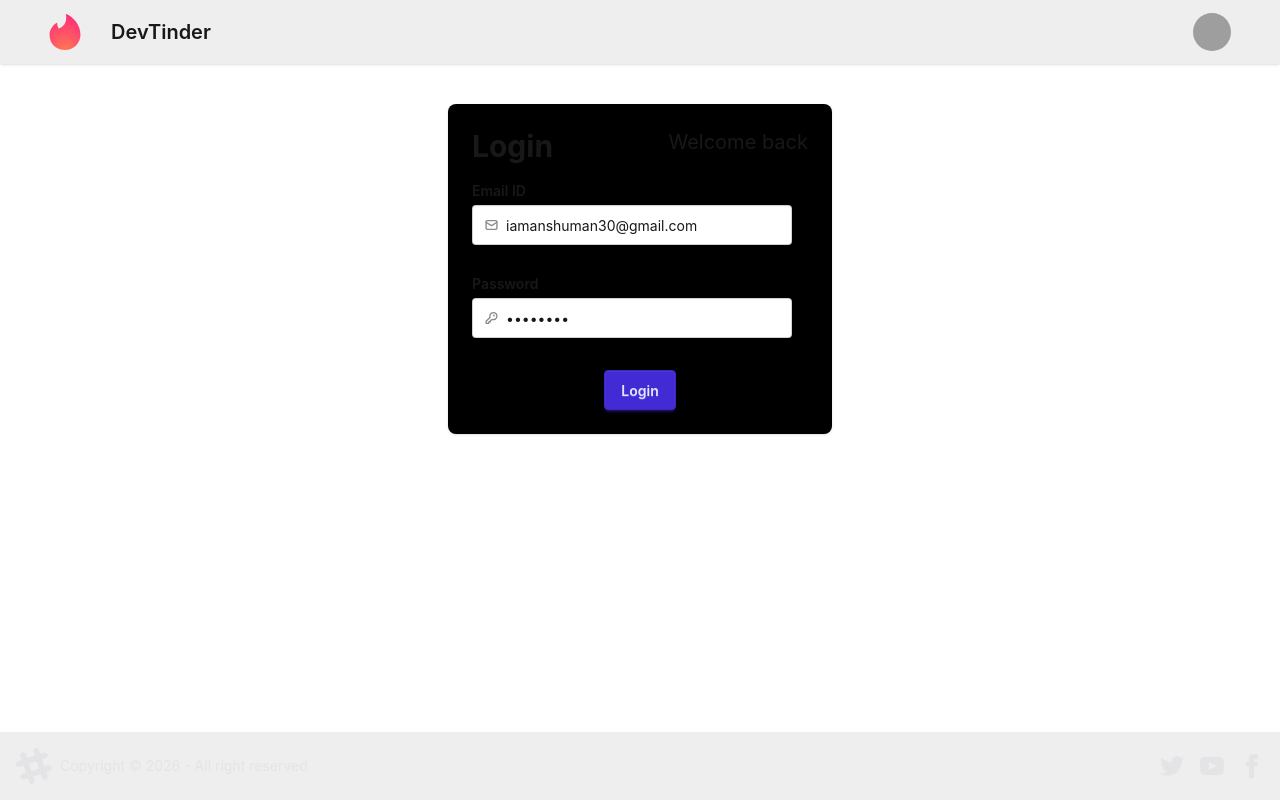
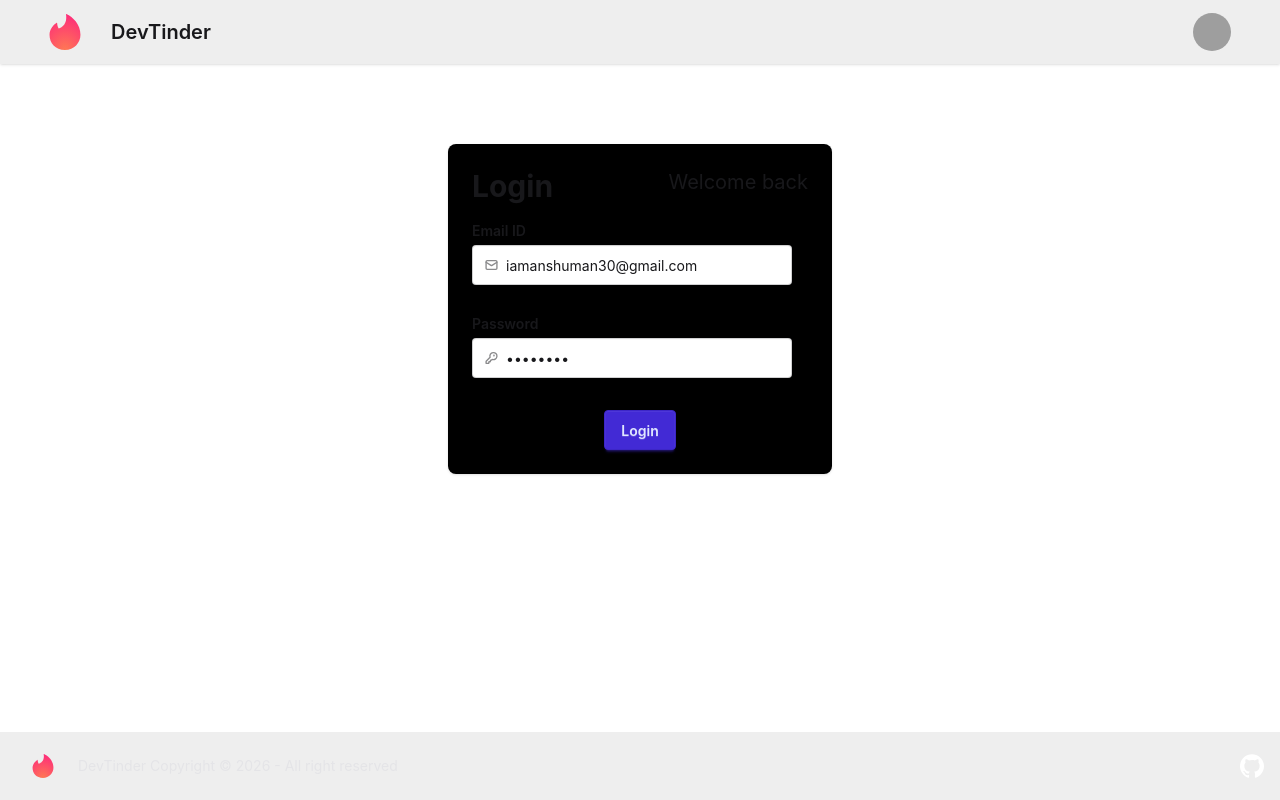
Before and after one commit to Ansh30a/AKXR, a React (Vite) app in the folder BE-01/NamasteNodeJS/devTinder-web/: page /login in a window 1280 px wide. Built offline with nearby package versions, Linux system fonts and the light colour scheme; grey boxes are pictures that could not be loaded.

Commit message:
feat: add Redux store setup, integrate Provider in App component, and include GitHub SVG in Footer

```diff
--- a/BE-01/NamasteNodeJS/devTinder-web/src/App.tsx
+++ b/BE-01/NamasteNodeJS/devTinder-web/src/App.tsx
@@ -2,10 +2,13 @@ import { BrowserRouter, Route, Routes } from "react-router-dom";
 import Body from "./components/Body";
 import Login from "./components/Login";
 import Profile from "./components/Profile";
+import { Provider } from "react-redux";
+import appStore from "./store/appStore";
 
 const App = () => {
     return (
         <>
+            <Provider store={appStore}>
                 <BrowserRouter basename="/">
                     <Routes>
                         <Route path="/" element={<Body />}>
@@ -14,6 +17,7 @@ const App = () => {
                         </Route>
                     </Routes>
                 </BrowserRouter>
+            </Provider>
         </>
     );
 };
--- a/BE-01/NamasteNodeJS/devTinder-web/src/components/Footer.tsx
+++ b/BE-01/NamasteNodeJS/devTinder-web/src/components/Footer.tsx
@@ -2,54 +2,15 @@ const Footer = () => {
     return (
         <footer className="footer sm:footer-horizontal bg-base-300 text-neutral-content shrink-0 items-center p-4">
             <aside className="grid-flow-col items-center">
-                <svg
-                    width="36"
-                    height="36"
-                    viewBox="0 0 24 24"
-                    xmlns="http://www.w3.org/2000/svg"
-                    fillRule="evenodd"
-                    clipRule="evenodd"
-                    className="fill-current"
-                >
-                    <path d="M22.672 15.226l-2.432.811.841 2.515c.33 1.019-.209 2.127-1.23 2.456-1.15.325-2.148-.321-2.463-1.226l-.84-2.518-5.013 1.677.84 2.517c.391 1.203-.434 2.542-1.831 2.542-.88 0-1.601-.564-1.86-1.314l-.842-2.516-2.431.809c-1.135.328-2.145-.317-2.463-1.229-.329-1.018.211-2.127 1.231-2.456l2.432-.809-1.621-4.823-2.432.808c-1.355.384-2.558-.59-2.558-1.839 0-.817.509-1.582 1.327-1.846l2.433-.809-.842-2.515c-.33-1.02.211-2.129 1.232-2.458 1.02-.329 2.13.209 2.461 1.229l.842 2.515 5.011-1.677-.839-2.517c-.403-1.238.484-2.553 1.843-2.553.819 0 1.585.509 1.85 1.326l.841 2.517 2.431-.81c1.02-.33 2.131.211 2.461 1.229.332 1.018-.21 2.126-1.23 2.456l-2.433.809 1.622 4.823 2.433-.809c1.242-.401 2.557.484 2.557 1.838 0 .819-.51 1.583-1.328 1.847m-8.992-6.428l-5.01 1.675 1.619 4.828 5.011-1.674-1.62-4.829z"></path>
-                </svg>
+                <img src="/logo.svg" style={{ height: "36px" }} />
                 <p>
-                    Copyright © {new Date().getFullYear()} - All right reserved
+                    DevTinder Copyright © {new Date().getFullYear()} - All right
+                    reserved
                 </p>
             </aside>
             <nav className="grid-flow-col gap-4 md:place-self-center md:justify-self-end">
-                <a>
-                    <svg
-                        xmlns="http://www.w3.org/2000/svg"
-                        width="24"
-                        height="24"
-                        viewBox="0 0 24 24"
-                        className="fill-current"
-                    >
-                        <path d="M24 4.557c-.883.392-1.832.656-2.828.775 1.017-.609 1.798-1.574 2.165-2.724-.951.564-2.005.974-3.127 1.195-.897-.957-2.178-1.555-3.594-1.555-3.179 0-5.515 2.966-4.797 6.045-4.091-.205-7.719-2.165-10.148-5.144-1.29 2.213-.669 5.108 1.523 6.574-.806-.026-1.566-.247-2.229-.616-.054 2.281 1.581 4.415 3.949 4.89-.693.188-1.452.232-2.224.084.626 1.956 2.444 3.379 4.6 3.419-2.07 1.623-4.678 2.348-7.29 2.04 2.179 1.397 4.768 2.212 7.548 2.212 9.142 0 14.307-7.721 13.995-14.646.962-.695 1.797-1.562 2.457-2.549z"></path>
-                    </svg>
-                </a>
-                <a>
-                    <svg
-                        xmlns="http://www.w3.org/2000/svg"
-                        width="24"
-                        height="24"
-                        viewBox="0 0 24 24"
-                        className="fill-current"
-                    >
-                        <path d="M19.615 3.184c-3.604-.246-11.631-.245-15.23 0-3.897.266-4.356 2.62-4.385 8.816.029 6.185.484 8.549 4.385 8.816 3.6.245 11.626.246 15.23 0 3.897-.266 4.356-2.62 4.385-8.816-.029-6.185-.484-8.549-4.385-8.816zm-10.615 12.816v-8l8 3.993-8 4.007z"></path>
-                    </svg>
-                </a>
-                <a>
-                    <svg
-                        xmlns="http://www.w3.org/2000/svg"
-                        width="24"
-                        height="24"
-                        viewBox="0 0 24 24"
-                        className="fill-current"
-                    >
-                        <path d="M9 8h-3v4h3v12h5v-12h3.642l.358-4h-4v-1.667c0-.955.192-1.333 1.115-1.333h2.885v-5h-3.808c-3.596 0-5.192 1.583-5.192 4.615v3.385z"></path>
-                    </svg>
+                <a href="https://github.com/Ansh30a" target="blank" className="text-white hover:text-gray-300">
+                    <img src="/github.svg" className="fill-current w-6 h-6"/>
                 </a>
             </nav>
         </footer>
--- a/BE-01/NamasteNodeJS/devTinder-web/src/components/Login.tsx
+++ b/BE-01/NamasteNodeJS/devTinder-web/src/components/Login.tsx
@@ -22,7 +22,7 @@ const Login = () => {
     };
 
     return (
-        <div className="flex justify-center mt-10">
+        <div className="flex justify-center mt-20">
             <div className="card w-96 bg-black shadow-sm">
                 <div className="card-body">
                     {/* <span className="badge badge-xs badge-warning">
--- /dev/null
+++ b/BE-01/NamasteNodeJS/devTinder-web/src/store/appStore.ts
@@ -0,0 +1,7 @@
+import { configureStore } from "@reduxjs/toolkit";
+
+const appStore = configureStore({
+    reducer: {},
+});
+
+export default appStore;
```
Also changed, not shown: BE-01/NamasteNodeJS/devTinder-web/public/github.svg (added). Lines whose indentation alone changed are shown as unchanged.
